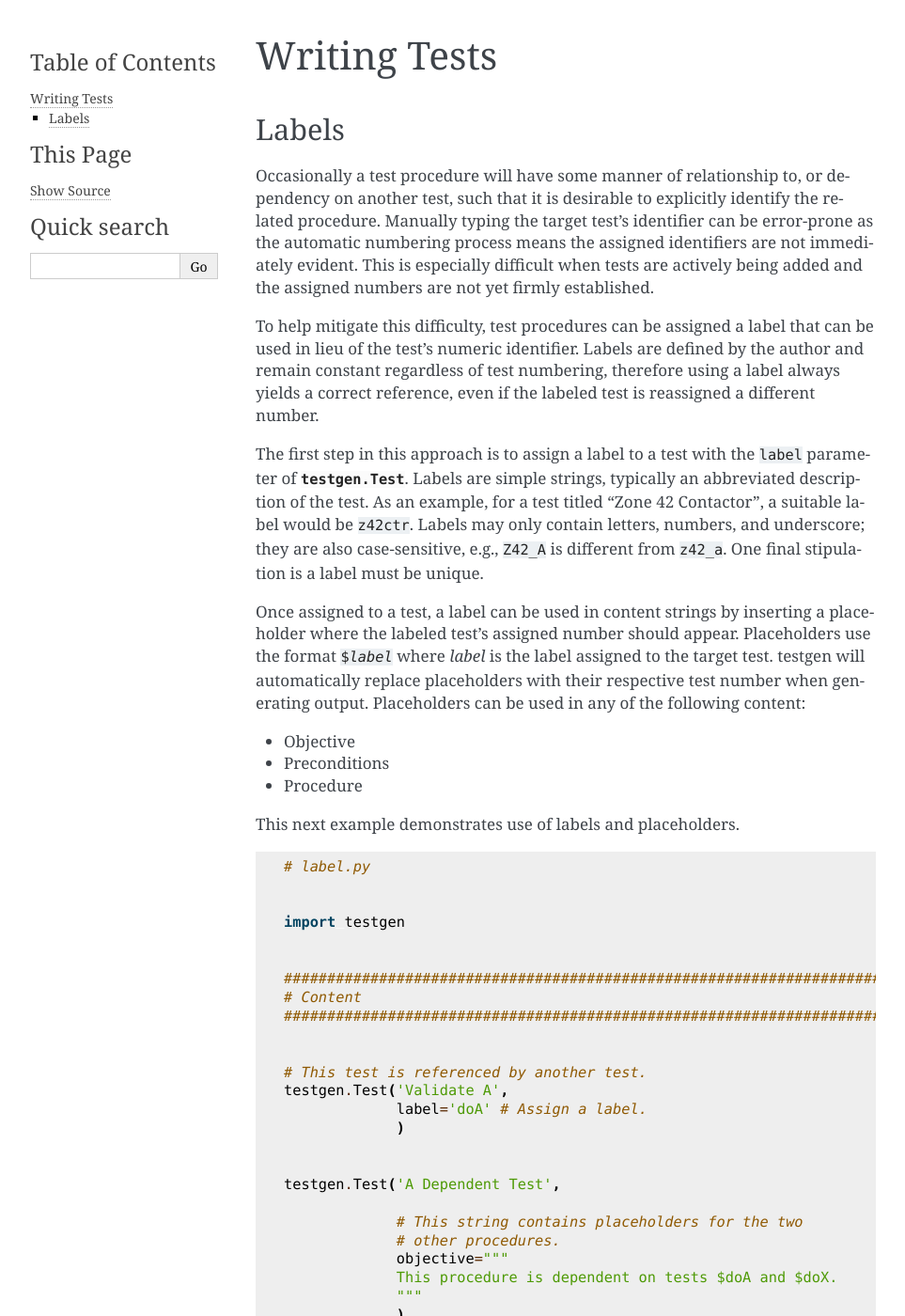
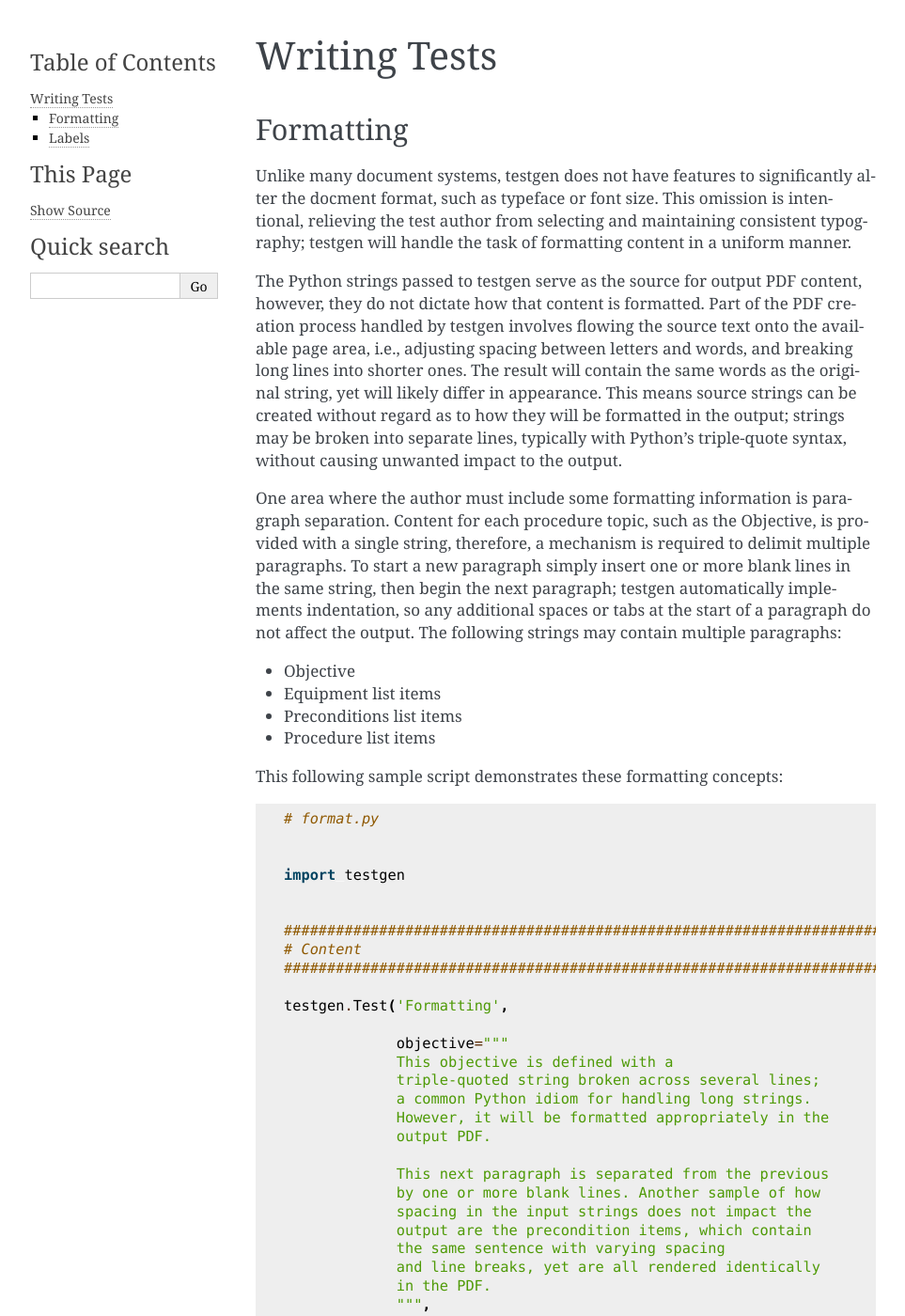
Before and after one commit to jvalenzuela/atform, a Sphinx documentation site: the page built from doc/source/write.rst, in a window 1280 px wide and 1400 px high. Shown: the whole window at 94% size, without its empty margins (148-1111 px from the left). Built offline with Sphinx 7.4.7, drawn with Linux system fonts in a browser that asks for light colours; some of the changed text lies outside the part shown.

Commit message:
Add formatting documentation.

```diff
--- /dev/null
+++ b/doc/source/examples/format.py
@@ -0,0 +1,44 @@
+# format.py
+
+
+import testgen
+
+
+######################################################################
+# Content
+######################################################################
+
+testgen.Test('Formatting',
+
+             objective="""
+             This objective is defined with a
+             triple-quoted string broken across several lines;
+             a common Python idiom for handling long strings.
+             However, it will be formatted appropriately in the
+             output PDF.
+
+             This next paragraph is separated from the previous
+             by one or more blank lines. Another sample of how
+             spacing in the input strings does not impact the
+             output are the precondition items, which contain
+             the same sentence with varying spacing
+             and line breaks, yet are all rendered identically
+             in the PDF.
+             """,
+
+             preconditions=[
+                 "The quick brown fox jumps over the lazy dog.",
+
+                 """The     quick     brown     fox     jumps
+                    over    the       lazy      dog.""",
+
+                 """The quick brown fox
+                 jumps over the lazy dog."""
+             ])
+
+
+######################################################################
+# Output
+######################################################################
+
+testgen.generate()
--- a/doc/source/write.rst
+++ b/doc/source/write.rst
@@ -1,5 +1,45 @@
 Writing Tests
 =============
+
+Formatting
+----------
+
+Unlike many document systems, testgen does not have features
+to significantly alter the docment format, such as typeface or font size.
+This omission is intentional, relieving the test author from selecting and
+maintaining consistent typography; testgen will handle the task of
+formatting content in a uniform manner.
+
+The Python strings passed to testgen serve as the source for output PDF
+content, however, they do not dictate how that content is formatted.
+Part of the PDF creation process handled by testgen involves flowing
+the source text onto the available page area, i.e., adjusting spacing between
+letters and words, and breaking long lines into shorter ones.
+The result will contain the same words as the original string, yet will
+likely differ in appearance. This means source strings can be created
+without regard as to how they will be formatted in the output;
+strings may be broken into separate lines, typically with Python's
+triple-quote syntax, without causing unwanted impact to the output.
+
+One area where the author must include some formatting information is
+paragraph separation. Content for each procedure topic,
+such as the Objective, is provided with a single string, therefore,
+a mechanism is required to delimit multiple paragraphs.
+To start a new paragraph simply insert one or more blank lines in the
+same string, then begin the next paragraph; testgen automatically
+implements indentation, so any additional spaces or tabs at the start
+of a paragraph do not affect the output. The following strings may contain
+multiple paragraphs:
+
+* Objective
+* Equipment list items
+* Preconditions list items
+* Procedure list items
+
+This following sample script demonstrates these formatting concepts:
+
+.. literalinclude:: examples/format.py
+
 
 .. _labels:
 
```
